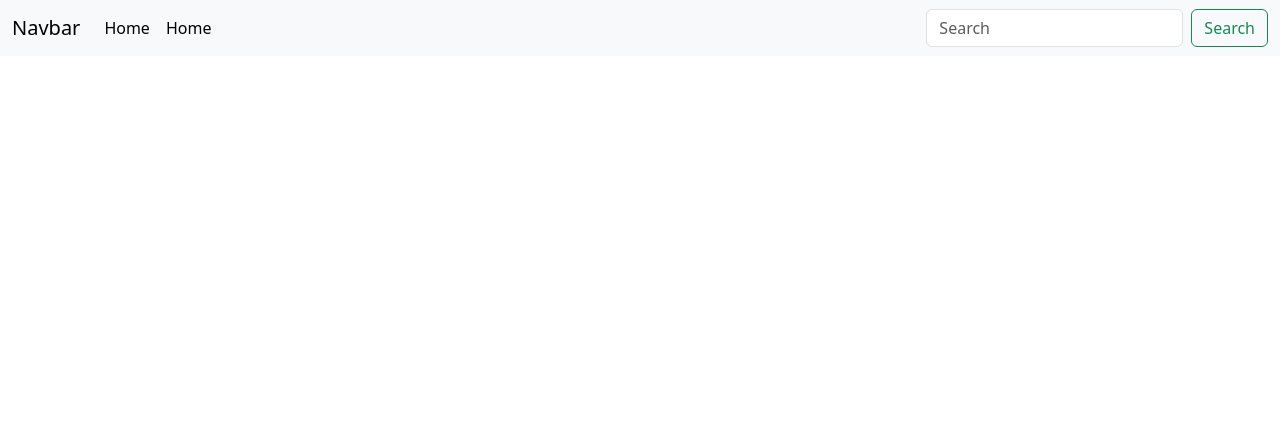
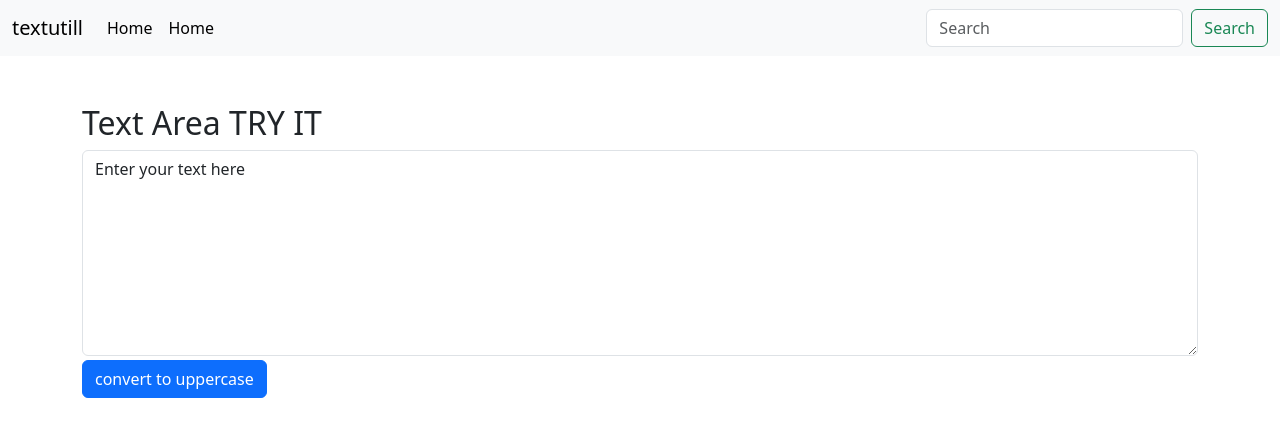
Before and after one commit to vijaymehra02/Textutils-React, a React (Create React App) app in the folder text/: page / in a window 1280 px wide. Shown: the top 436 px of the page. Built offline with nearby package versions, Linux system fonts and the light colour scheme.

Commit message:
add toupper case feature

```diff
--- a/text/src/App.js
+++ b/text/src/App.js
@@ -1,10 +1,12 @@
 import "./App.css";
 import Navebar from "./Component/Navebar";
+import Textarea from "./Component/Textarea"
 
 function App() {
   return (
    <>
-      <Navebar/>
+      <Navebar tital='textutill' />
+      <Textarea placeholder="Enter your text here" />
    </>
   );
 }
--- a/text/src/Component/Navebar.jsx
+++ b/text/src/Component/Navebar.jsx
@@ -1,12 +1,12 @@
 
 import React from 'react'
 
-export default function Navebar() {
+export default function Navebar(props) {
     return (
         <div>
             <nav className="navbar navbar-expand-lg bg-body-tertiary">
                 <div className="container-fluid">
-                    <a className="navbar-brand" href="#">Navbar</a>
+                    <a className="navbar-brand" href="#">{props.tital}</a>
                     <button className="navbar-toggler" type="button" data-bs-toggle="collapse" data-bs-target="#navbarSupportedContent" aria-controls="navbarSupportedContent" aria-expanded="false" aria-label="Toggle navigation">
                         <span className="navbar-toggler-icon"></span>
                     </button>
--- /dev/null
+++ b/text/src/Component/Textarea.jsx
@@ -0,0 +1,28 @@
+import React, { useState } from 'react'
+
+export default function Textarea(props) {
+
+    const [text , setText] = useState('Enter your text here');
+    function toupper() {
+       let temp = text.toUpperCase();
+       setText(temp);
+    }
+
+    const handleOnClick = (event) => {
+           setText(event.target.value);
+    }
+
+    return (
+        <div>
+            <div className='container mt-5'>
+
+                    <h2> Text Area TRY IT </h2>
+                    <textarea className="form-control" value={text} onChange={handleOnClick} rows="8" ></textarea>
+                    <button className='btn btn-primary mt-1' onClick={toupper}>convert to uppercase</button>
+
+            </div>
+
+        </div>
+
+    )
+}
```
